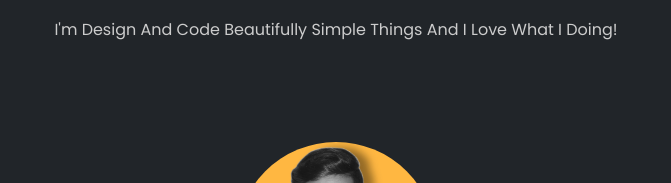
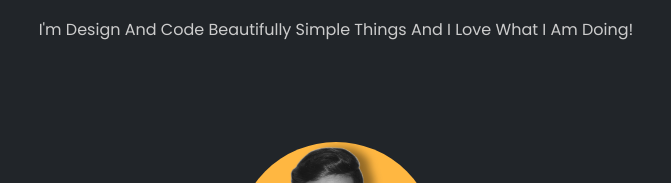
Before and after one commit to vysnoo/my-portfolio-page, a plain HTML site: page index.html in a window 1280 px wide. Shown: the part 291-474 px from the top of the page, 304-975 px from the left. Drawn offline with nearby package versions, Linux system fonts and the light colour scheme.

Commit message:
spell check

```diff
--- a/index.html
+++ b/index.html
@@ -26,7 +26,8 @@
       <h4>Hi, I Am <span>Vishnu</span></h4>
       <p class="title">Creative FullStack Developer</p>
       <p class="subtitle">
-        I'm Design And Code Beautifully Simple Things And I Love What I Doing!
+        I'm Design And Code Beautifully Simple Things And I Love What I Am
+        Doing!
       </p>
       <img src="img/logo.jpg" />
     </div>
```
